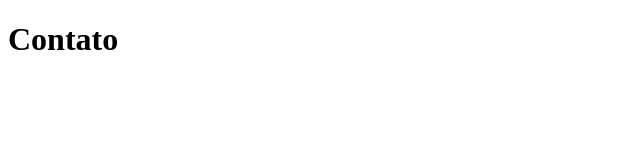
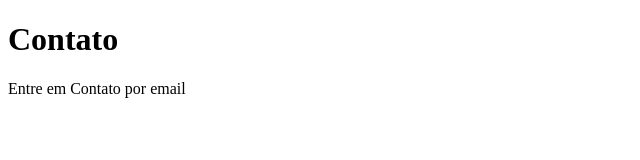
Before and after one commit to fabiocassidori/sistema-de-cadastro, a plain HTML site: page contato.html in a window 1280 px wide. Shown: the whole page, without its empty margins (0-640 px from the left). Drawn offline with Linux system fonts and the light colour scheme.

Commit message:
Adicionando contato.html

```diff
--- a/contato.html
+++ b/contato.html
@@ -8,5 +8,6 @@
 </head>
 <body>
     <h1>Contato</h1>
+    <p> Entre em Contato por email </p>
 </body>
 </html>
```
